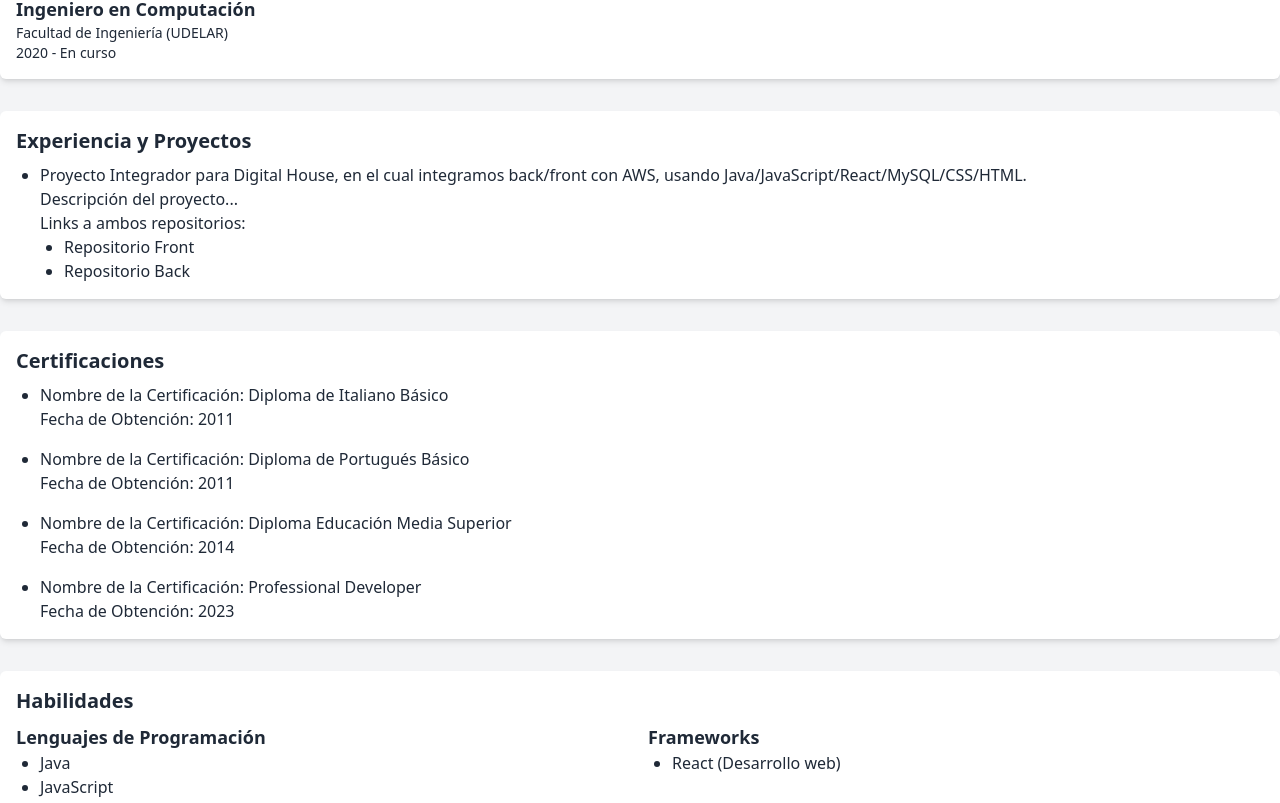
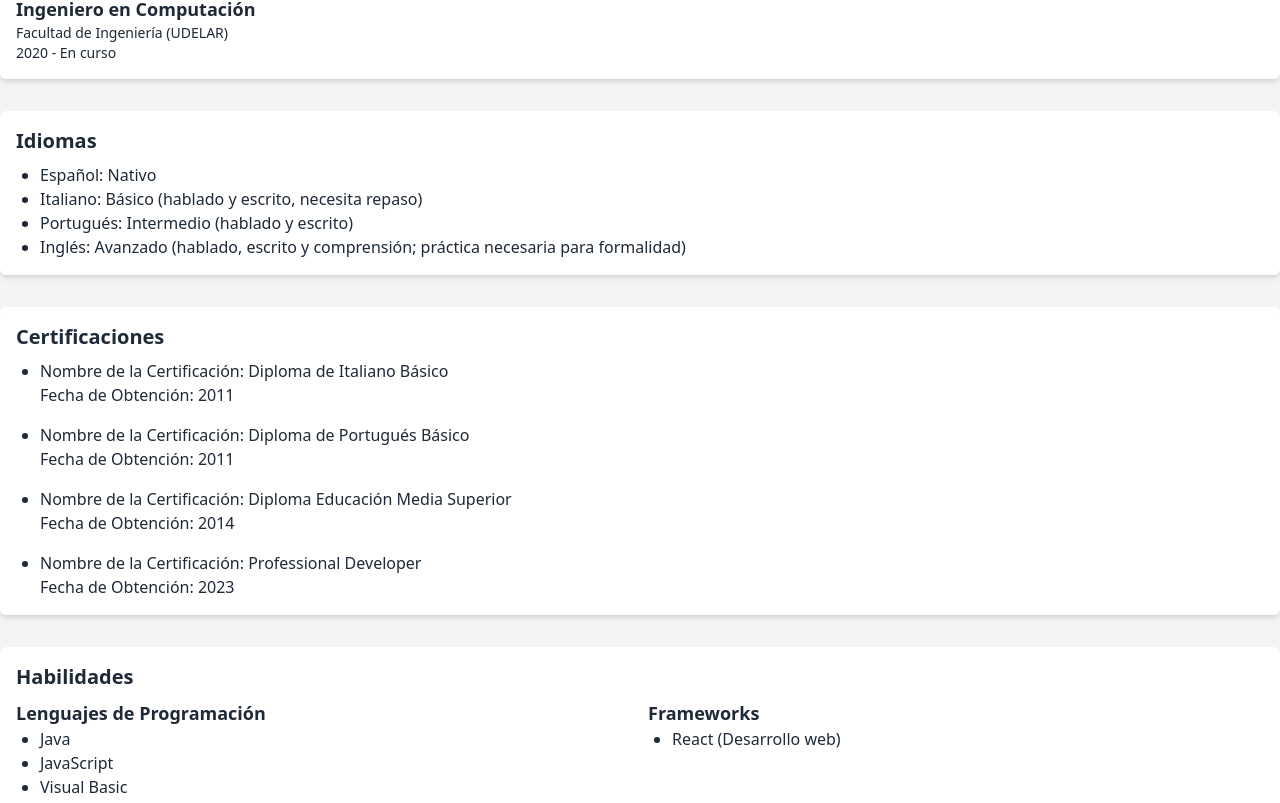
Before and after one commit to BrahianPuschiasis/Portfolio, a React (Vite) app: page / in a window 1280 px wide. Shown: the part 753-1556 px from the top of the page. Built offline with nearby package versions, Linux system fonts and the light colour scheme.

Commit message:
deploying the site

```diff
--- a/package.json
+++ b/package.json
@@ -13,6 +13,7 @@
     "@fortawesome/fontawesome-svg-core": "^6.5.1",
     "@fortawesome/free-brands-svg-icons": "^6.5.1",
     "@fortawesome/react-fontawesome": "^0.2.0",
+    "prop-types": "^15.8.1",
     "react": "^18.2.0",
     "react-dom": "^18.2.0",
     "react-router-dom": "^6.21.1"
--- a/src/App.jsx
+++ b/src/App.jsx
@@ -2,12 +2,14 @@
 import { useState } from 'react'
 import { Route, Routes } from 'react-router-dom';
 import Home from './pages/Home.jsx';
-
+import Projects from './pages/Projects.jsx';
 
 function App() {
   return (
     <Routes>
     <Route path='/' element={<Home />} />
+    <Route path='/projects' element={<Projects />} />
+
   </Routes>
   )
 }
--- /dev/null
+++ b/src/components/ProjectCard.jsx
@@ -0,0 +1,65 @@
+// eslint-disable-next-line no-unused-vars
+import React from 'react';
+import PropTypes from 'prop-types';
+
+const ProjectCard = ({ title, description, repositories, videos }) => (
+  <div className="mb-8 p-4 bg-white dark:bg-slate-800 shadow-md rounded-md">
+    <h3 className="text-lg font-semibold">{title}</h3>
+    <div className="mb-4"></div>
+    <p>{description}</p>
+    <div className="mb-4"></div>
+    {repositories && (
+      <div className="mt-2">
+        <p className="font-semibold">Repositorios:</p>
+        <ul className="list-disc pl-6">
+          {repositories.map((repo, index) => (
+            <li key={index}>
+              <a href={repo.url} target="_blank" rel="noopener noreferrer">
+                {repo.name}
+              </a>
+            </li>
+          ))}
+        </ul>
+      </div>
+    )}
+    <div className="mb-4"></div>
+    {videos && (
+      <div className="mt-2">
+        <p className="font-semibold">Videos:</p>
+        <div className="space-y-2">
+          {videos.map((video, index) => (
+            <iframe
+              key={index}
+              width="560"
+              height="315"
+              src={video.url}
+              title={video.title}
+              frameBorder="0"
+              allow="accelerometer; autoplay; clipboard-write; encrypted-media; gyroscope; picture-in-picture"
+              allowFullScreen
+            ></iframe>
+          ))}
+        </div>
+      </div>
+    )}
+  </div>
+);
+
+ProjectCard.propTypes = {
+  title: PropTypes.string.isRequired,
+  description: PropTypes.string.isRequired,
+  repositories: PropTypes.arrayOf(
+    PropTypes.shape({
+      name: PropTypes.string.isRequired,
+      url: PropTypes.string.isRequired,
+    })
+  ),
+  videos: PropTypes.arrayOf(
+    PropTypes.shape({
+      title: PropTypes.string.isRequired,
+      url: PropTypes.string.isRequired,
+    })
+  ),
+};
+
+export default ProjectCard;
--- a/src/pages/Home.jsx
+++ b/src/pages/Home.jsx
@@ -1,3 +1,4 @@
+/* eslint-disable react/no-unescaped-entities */
 /* eslint-disable no-unused-vars */
 import "../styles/Home.css";
 import React from "react";
@@ -115,36 +116,15 @@ const Home = () => {
 
       <section className="container mx-auto my-8">
         <div className="bg-white dark:bg-slate-800 p-4 shadow-md rounded-md">
-          <h2 className="text-xl font-semibold mb-2">
-            Experiencia y Proyectos
-          </h2>
+          <h2 className="text-xl font-semibold mb-2">Idiomas</h2>
           <ul className="list-disc pl-6">
+            <li>Español: Nativo</li>
+            <li>Italiano: Básico (hablado y escrito, necesita repaso)</li>{" "}
+            <li>Portugués: Intermedio (hablado y escrito)</li>{" "}
             <li>
-              Proyecto Integrador para Digital House, en el cual integramos
-              back/front con AWS, usando Java/JavaScript/React/MySQL/CSS/HTML.
+              Inglés: Avanzado (hablado, escrito y comprensión; práctica
+              necesaria para formalidad)
             </li>
-            <p>Descripción del proyecto...</p>
-            <p>Links a ambos repositorios:</p>
-            <ul className="list-disc pl-6">
-              <li>
-                <a
-                  href="https://github.com/carliitosalvarez/FourSenses-Proyect"
-                  target="_blank"
-                  rel="noopener noreferrer"
-                >
-                  Repositorio Front
-                </a>
-              </li>
-              <li>
-                <a
-                  href="https://github.com/Mondati/Proyecto-integrador"
-                  target="_blank"
-                  rel="noopener noreferrer"
-                >
-                  Repositorio Back
-                </a>
-              </li>
-            </ul>
           </ul>
           {/* Agrega más experiencias y proyectos según sea necesario */}
         </div>
@@ -224,6 +204,7 @@ const Home = () => {
               <h3 className="text-lg font-semibold">Desarrollo Back-End</h3>
               <ul className="list-disc pl-6">
                 <li>Spring Boot</li>
+                <li>Hibernate</li>
                 {/* Agrega más tecnologías Back-End según sea necesario */}
               </ul>
             </div>
--- /dev/null
+++ b/src/pages/Projects.jsx
@@ -0,0 +1,84 @@
+// Projects.jsx
+// eslint-disable-next-line no-unused-vars
+import React from "react";
+import ProjectCard from "../components/ProjectCard";
+
+const Projects = () => {
+  return (
+    <div className="font-sans bg-gray-100 dark:bg-gray-800 text-gray-800 dark:text-white">
+      <section className="container mx-auto my-8">
+        {/* <div className="bg-gray dark:bg-slate-800 p-4 shadow-md rounded-md"> */}
+        {/* <h2 className="text-xl font-semibold mb-2">Experiencia y Proyectos</h2> */}
+
+        <div className="mb-8">
+          {" "}
+          {/* Add margin bottom to create separation */}
+          <ProjectCard
+            title="Proyecto Integrador - Digital House"
+            description="Integramos back/front con AWS, usando Java/JavaScript/React/MySQL/CSS/HTML. Es una página web que desplegamos en AWS, la cual permite el registro, autenticación de usuarios en base a sus roles, para poder comprar, reservar productos por un tiempo determinado, y tiene varias funcionalidades, entre ellas acceder al historial de reservas, poder agregar productos/eliminarlos/modificarlos, buscar por varios filtros los mismos, agregar/quitar de favoritos productos que el usuario quiera."
+            repositories={[
+              {
+                name: "Frontend",
+                url: "https://github.com/carliitosalvarez/FourSenses-Proyect",
+              },
+              {
+                name: "Backend",
+                url: "https://github.com/Mondati/Proyecto-integrador",
+              },
+              {
+                name: "Merge",
+                url: "https://github.com/BrahianPuschiasis/FourSenses",
+              },
+            ]}
+          />
+        </div>
+
+        <div className="mb-8">
+          {" "}
+          {/* Add margin bottom to create separation */}
+          <ProjectCard
+            title="Réplica del juego 'Pokemon'"
+            description="Al terminar el bachiller tecnológico, por hobby creé una réplica casi exacta del famoso juego Pokemon, usando MySQL y Visual Basic. Permitía jugar/capturar pokemones/luchar con los mismos, ganar experiencia, recorrer los mapas, registrarse y loguearse con un usuario y mantener el estado de su cuenta (pokemones atrapados, niveles, etc). No está en mi GitHub porque en ese entonces no tenía conocimiento del mismo, pero tengo el proyecto en un disco duro viejo en otra PC que está inutilizable. Recuerdo cómo lo hice a la perfección y tengo algunas pruebas en video como las que se ven debajo. La base de datos utilicé una página que me permitía crearla de forma gratuita en un host por un mes, así que estaba el código del Visual Basic enlazado a ese host, que usaba una base de datos MySQL. Las tablas y base de datos, etc., las creé a mano con queries."
+            videos={[
+              {
+                title: "Video 1",
+                url: "https://www.youtube.com/embed/3OV3Jw_5BXs",
+              },
+              {
+                title: "Video 2",
+                url: "https://www.youtube.com/embed/I_ASPHPQZP8",
+              },
+              {
+                title: "Video 3",
+                url: "https://www.youtube.com/embed/rayDQPC-9kA",
+              },
+            ]}
+          />
+        </div>
+
+        <div className="mb-8">
+          {" "}
+          {/* Add margin bottom to create separation */}
+          <ProjectCard
+            title="Proyecto Personal - Visual Basic y Haxball"
+            description="Un proyecto personal también, en Visual Basic luego de terminar Bachiller, el cual usaba el famoso juego Haxball y el foro de AUH (Asociación Uruguaya de Haxball), para registrar/loguear y permitir funcionalidades a los usuarios, vinculados a ese foro y ese juego. Dado que el juego no disponía de un sistema de registro, mi aplicación permitía identificar a los usuarios, crear salas para jugar entre ellos y crear partidas oficiales de las mismas, entre otros tipos de controles/funcionalidades, dependiendo si era un administrador, árbitro, capitán, jugador, etc. Todo guardado en una base de datos (muy parecido al proyecto de Pokemon, solo que en este caso editaba/agregaba HTML mediante Visual Basic y limitaba el control del usuario)."
+          />
+        </div>
+
+        <div className="mb-8">
+          {" "}
+          {/* Add margin bottom to create separation */}
+          <ProjectCard
+            title="Proyectos viejos"
+            description="Tengo proyectos en C++, C#, Pascal, Batch, Shell, pero son muy viejos, de cuando cursaba bachillerato o mis primeros semestres de facultad. No utilizaba GitHub en ese entonces, así que tampoco los tengo en mis repositorios. Eran proyectos estilo armar una biblioteca virtual, control de usuarios, de productos, etc. Cosas bastante estándar. Lo único que puede resaltar es que terminé usando sistemas complejos de ordenado de datos en C# como árbol binario, o que tanto en C# como en C++ usaba punteros de memoria para almacenar datos, archivos binarios también o de texto plano."
+          />
+        </div>
+
+        {/* Add more ProjectCard components for other projects */}
+        {/* </div> */}
+      </section>
+    </div>
+  );
+};
+
+export default Projects;
```
Also changed, not shown: 1 other file (tests, documents, lock files or other folders).
